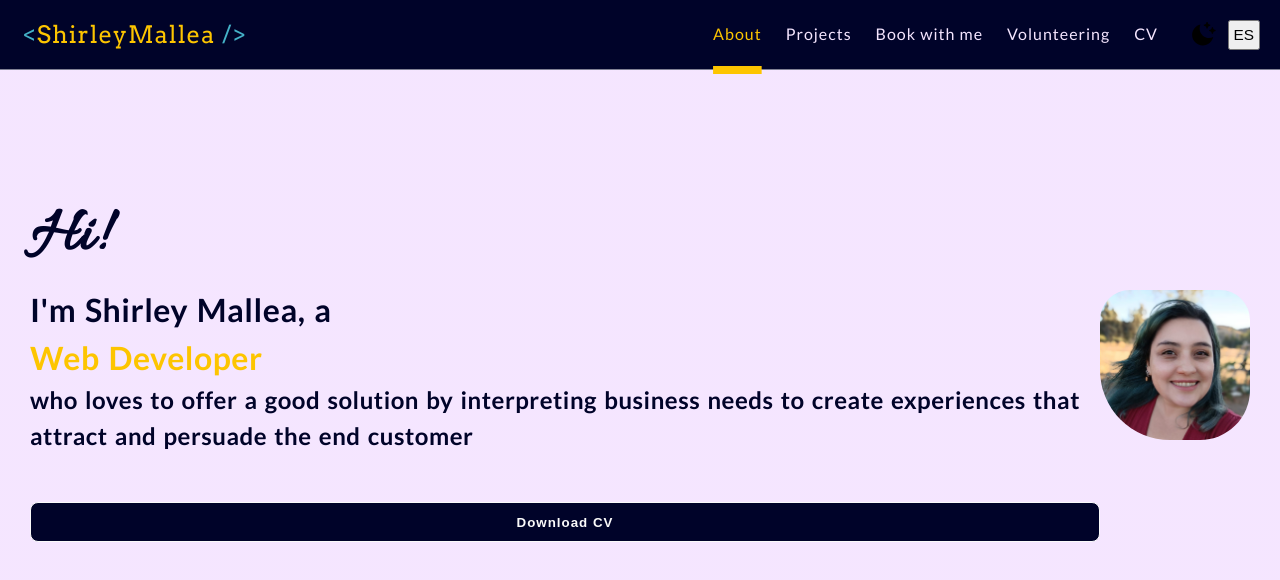
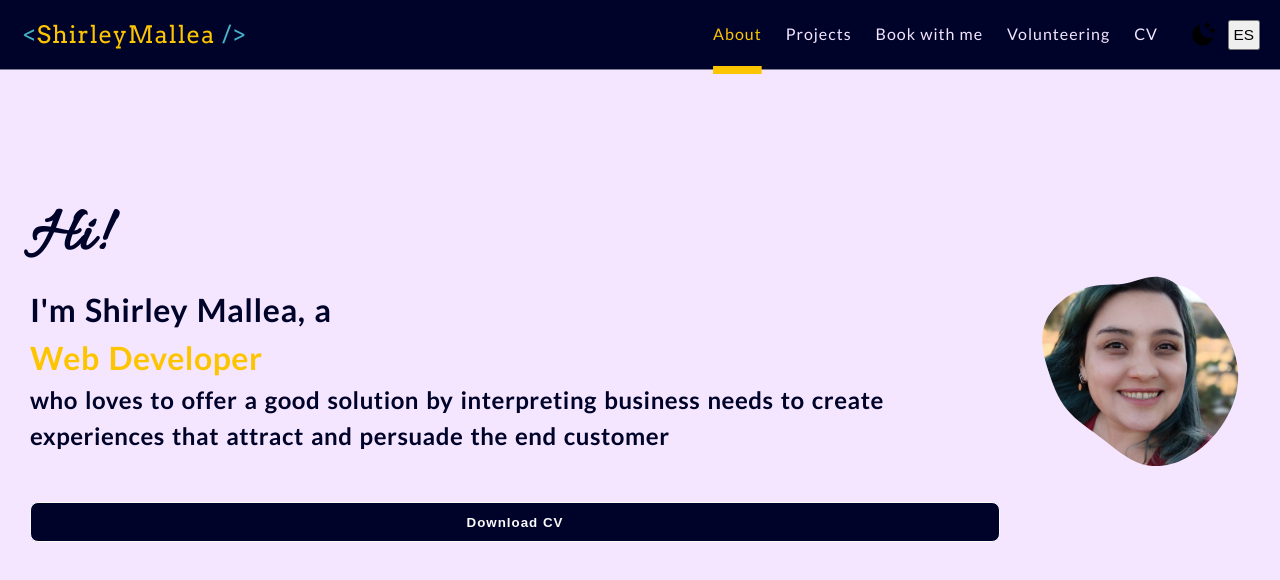
Before and after one commit to shimapi/portfolio, a React (Vite) app: page /about in a window 1280 px wide. Shown: the top 580 px of the page. Built offline with nearby package versions, Linux system fonts and the light colour scheme.

Commit message:
feat: adding blob to random image

```diff
--- a/src/components/About/About.jsx
+++ b/src/components/About/About.jsx
@@ -1,6 +1,7 @@
 import "./About.scss";
 import { useTranslation } from "react-i18next";
 import me from "../../assets/images/shirley-mallea.png";
+import BlobImage from "../BlobImage/BlobImage";
 
 const About = () => {
 	const { t } = useTranslation();
@@ -23,7 +24,7 @@ const About = () => {
 				</button>
 			</div>
 			<aside className="about__image">
-				<img src={me} alt={t("about.AboutName")} />
+				<BlobImage photo={me} altPhoto={t("about.AboutName")} />
 			</aside>
 		</div>
 	);
--- /dev/null
+++ b/src/components/BlobImage/BlobImage.jsx
@@ -0,0 +1,53 @@
+import PropTypes from "prop-types";
+import { useEffect, useState } from "react";
+
+const blob1 =
+	"M21.8,-36.1C28.1,-34.2,32.7,-27.9,35,-21.1C37.3,-14.4,37.3,-7.2,36.5,-0.5C35.7,6.3,34.1,12.6,31.4,18.5C28.6,24.5,24.6,30.1,19.2,33.9C13.8,37.6,6.9,39.5,-0.2,39.8C-7.2,40.1,-14.5,38.9,-19.6,34.9C-24.8,31,-27.8,24.4,-29.6,18.1C-31.3,11.9,-31.8,5.9,-33.4,-1C-35.1,-7.8,-37.9,-15.7,-36.6,-22.6C-35.2,-29.6,-29.6,-35.6,-22.8,-37.1C-16,-38.6,-8,-35.5,-0.1,-35.4C7.8,-35.2,15.6,-37.9,21.8,-36.1Z";
+const blob2 =
+	"M20.5,-32.3C27.3,-31.2,32.9,-24.7,37.3,-18C41.7,-11.3,44.8,-4.4,45.2,2.5C45.7,9.5,43.6,16.5,39.7,22.7C35.9,28.9,30.3,34.2,24.3,37.3C18.4,40.4,12.2,41.3,6.6,39.6C0.9,37.8,-4.1,33.3,-9.2,29.4C-14.2,25.6,-19.4,22.4,-23.1,17.9C-26.8,13.5,-28.9,7.8,-30.8,1.9C-32.7,-4,-34.3,-10.9,-31.8,-17.1C-29.3,-23.2,-22.8,-28.7,-16,-30.8C-9.2,-32.9,-4.6,-31.5,1,-32.8C6.6,-34.1,13.3,-38,20.5,-32.3Z";
+const blob3 =
+	"M19.4,-32C25,-30.4,29.4,-24.9,31.1,-19C32.8,-13,31.8,-6.5,31.3,-0.3C30.8,5.9,30.7,11.8,28.8,17.4C26.9,23.1,23.2,28.5,18.1,29.6C13,30.8,6.5,27.8,-0.3,28.4C-7.1,28.9,-14.3,33,-20.6,32.5C-26.9,32,-32.5,27,-36,20.8C-39.5,14.6,-40.9,7.3,-39.3,0.9C-37.7,-5.4,-33,-10.9,-29.8,-17.6C-26.6,-24.2,-24.9,-32.1,-20.1,-34.3C-15.4,-36.4,-7.7,-32.7,-0.4,-32C6.9,-31.3,13.8,-33.6,19.4,-32Z";
+
+const BlobImage = ({ photo, altPhoto }) => {
+	const blobs = [blob1, blob2, blob3];
+	const [blobPath, setBlobPath] = useState(blob1);
+
+	useEffect(() => {
+		const randomBlob = blobs[Math.floor(Math.random() * blobs.length)];
+		setBlobPath(randomBlob);
+	}, []);
+
+	return (
+		<svg
+			id="sw-js-blob-svg"
+			viewBox="0 0 100 100"
+			xmlns="http://www.w3.org/2000/svg"
+			version="1.1"
+			width="250"
+			height="250"
+		>
+			<defs>
+				<clipPath id="blob-clip">
+					<path d={blobPath} transform="translate(50 50)" />
+				</clipPath>
+			</defs>
+			<g clipPath="url(#blob-clip)">
+				<image
+					href={photo}
+					x="0"
+					y="0"
+					height="100%"
+					width="100%"
+					alt={altPhoto}
+				/>
+			</g>
+		</svg>
+	);
+};
+
+BlobImage.propTypes = {
+	altPhoto: PropTypes.string,
+	photo: PropTypes.string,
+};
+
+export default BlobImage;
```
Also changed, not shown: src/assets/images/blob.svg (added), src/components/BlobImage/BlobImage.scss (added).
